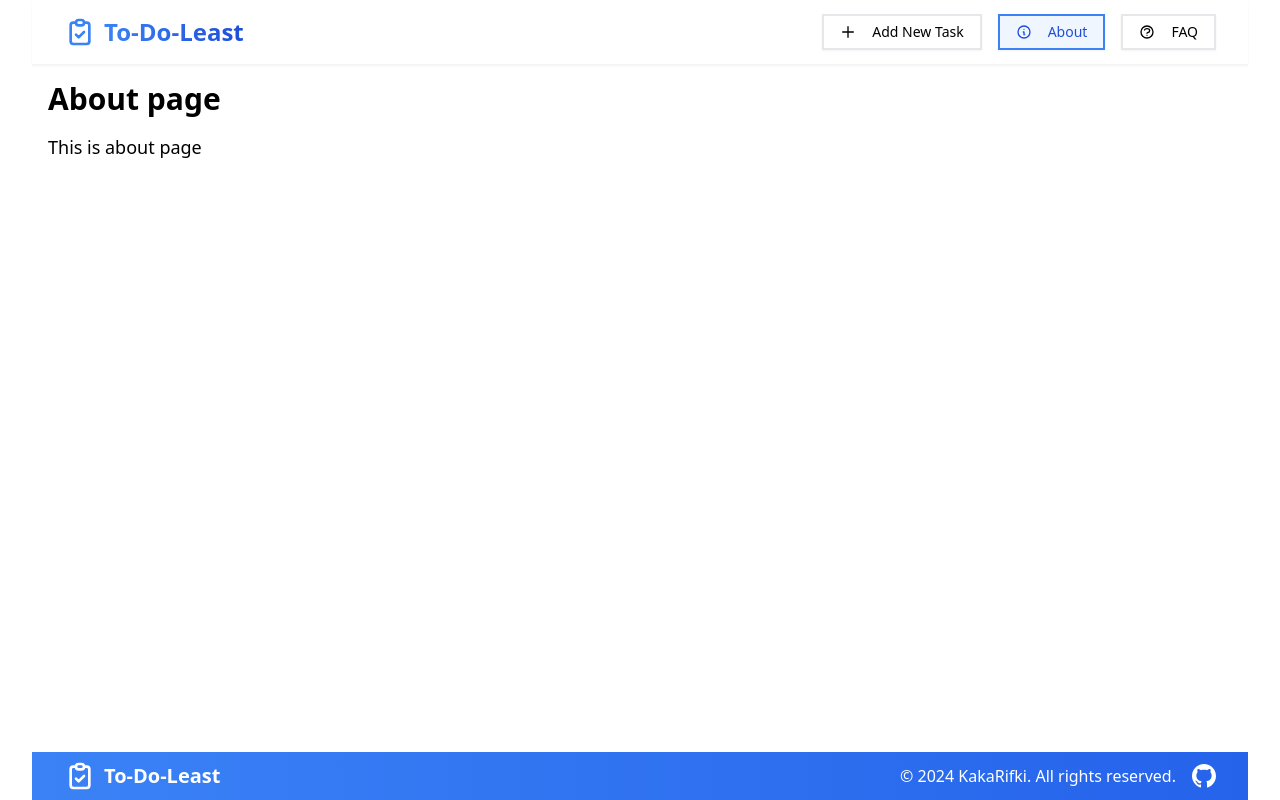
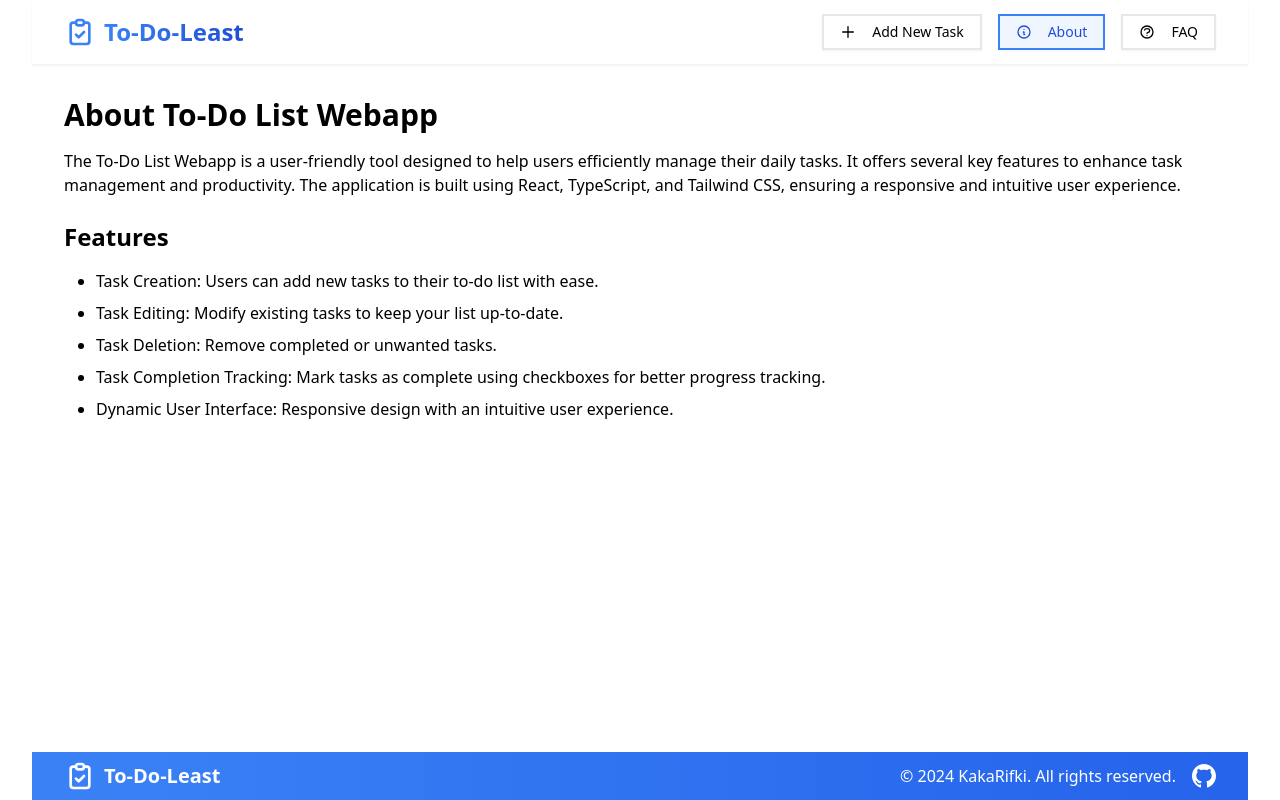
Before and after one commit to kakarifki/To-do-least, a React (Vite) app: page /about in a window 1280 px wide. Built offline with nearby package versions, Linux system fonts and the light colour scheme.

Commit message:
feat: Update About page

```diff
--- a/src/pages/about.tsx
+++ b/src/pages/about.tsx
@@ -1,13 +1,25 @@
-import Layout from '@/components/common/layout/index';
+import Layout from '@/components/common/layout';
+import React from 'react';
 
-const About = () => {
+const About: React.FC = () => {
   return (
     <Layout>
-      <div className="container mx-auto p-4">
-        <h1 className="text-3xl font-bold mb-4">About page</h1>
-        <p className="text-lg">This is about page</p>
-      </div>
+    <div className="p-8">
+      <h1 className="text-3xl font-bold mb-4">About To-Do List Webapp</h1>
+      <p className="mb-6">
+        The To-Do List Webapp is a user-friendly tool designed to help users efficiently manage their daily tasks. It offers several key features to enhance task management and productivity. The application is built using React, TypeScript, and Tailwind CSS, ensuring a responsive and intuitive user experience.
+      </p>
+      <h2 className="text-2xl font-bold mb-4">Features</h2>
+      <ul className="list-disc pl-8">
+        <li className="mb-2">Task Creation: Users can add new tasks to their to-do list with ease.</li>
+        <li className="mb-2">Task Editing: Modify existing tasks to keep your list up-to-date.</li>
+        <li className="mb-2">Task Deletion: Remove completed or unwanted tasks.</li>
+        <li className="mb-2">Task Completion Tracking: Mark tasks as complete using checkboxes for better progress tracking.</li>
+        <li className="mb-2">Dynamic User Interface: Responsive design with an intuitive user experience.</li>
+      </ul>
+    </div>
     </Layout>
   );
 };
+
 export default About;
```
